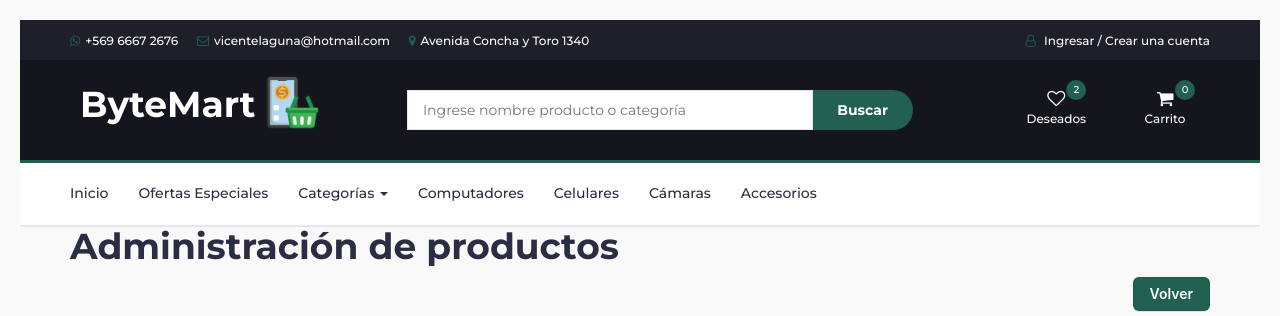
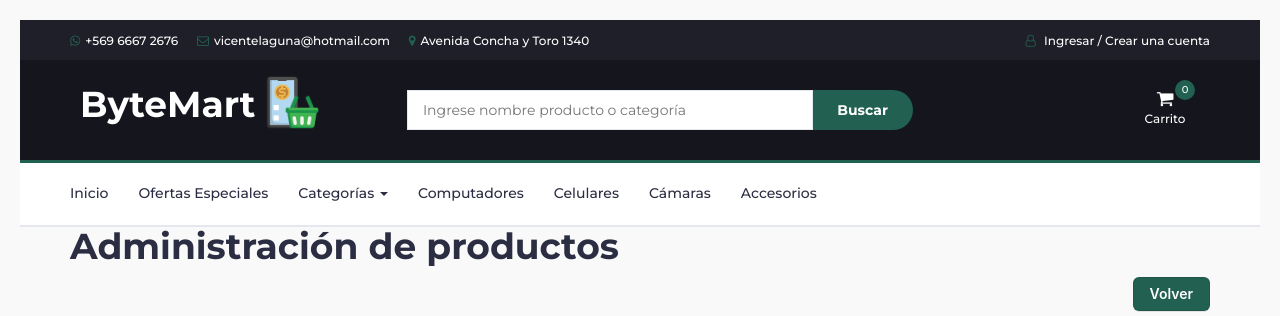
Before and after one commit to karla1902/ByteMart, a Flask app: page /admin/productos in a window 1280 px wide. Shown: the top 316 px of the page. Run offline with Flask 3, Linux system fonts and the light colour scheme; parts of the project's set-up code (start-up, migrations or seed data) failed here and were passed over; some libraries are stand-ins or nearby versions.

Commit message:
Update base.html

```diff
--- a/FASE 2/evidenciaProyecto/sistema/templates/base.html
+++ b/FASE 2/evidenciaProyecto/sistema/templates/base.html
@@ -102,14 +102,7 @@
 						<div class="col-md-3 clearfix">
 							<div class="header-ctn">
 								<!-- Wishlist -->
-								<div>
-									<a href="#">
-										<i class="fa fa-heart-o"></i>
-										<span>Deseados</span>
-										<div class="qty">2</div>
-									</a>
-								</div>
-								<!-- /Wishlist -->
+
 
 <!-- En tu plantilla de navegación -->
 <div class="dropdown">
```
